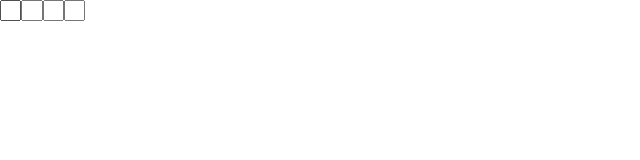
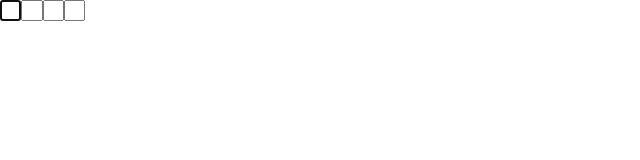
Before and after one commit to devfolioco/react-otp-input, a React (Create React App) app: page / in a window 1280 px wide. Shown: the top 160 px of the page, without its empty margins (0-640 px from the left). Built offline with nearby package versions, Linux system fonts and the light colour scheme.

Commit message:
:sparkles: Focus on change

```diff
--- a/src/OtpInput.jsx
+++ b/src/OtpInput.jsx
@@ -6,8 +6,8 @@ type Props = {
   numberOfInputs: number
 }
 
-const SingleOtpInput = () => {
-  return <Input type="tel" maxLength="1"/>
+const SingleOtpInput = (props: Object) => {
+  return <Input type="tel" maxLength="1" {...props}/>
 }
 
 class OtpInput extends Component<Props> {
@@ -15,14 +15,51 @@ class OtpInput extends Component<Props> {
     numberOfInputs: 4
   }
 
+  state = {
+    activeInput: 0,
+  };
+
+  focusInput = (input: number) => {
+    const { numberOfInputs } = this.props;
+    const activeInput = Math.max(Math.min(numberOfInputs, input),0);
+
+    this.setState({
+      activeInput
+    })
+  }
+
+  focusNextInput = () => {
+    const { activeInput } = this.state;
+
+    this.focusInput(activeInput + 1);
+  }
+
+  handleOnChange = (e: Object) => {
+    this.focusNextInput();
+  }
+
   renderInputs = () => {
+    const { activeInput } = this.state;
     const { numberOfInputs } = this.props;
     const inputs = [];
 
     for (let i = 0; i < numberOfInputs; i++) {
       inputs.push(
-        <SingleOtpInput />
-      )
+        <SingleOtpInput
+          key={i}
+          innerRef={input => {
+            if (activeInput === i)
+              input && input.focus();
+          }}
+          onChange={this.handleOnChange}
+          onFocus={e => {
+            this.setState({
+              activeInput: i,
+            });
+            e.target.select();
+          }}
+        />
+      );
     }
 
     return inputs;
```
